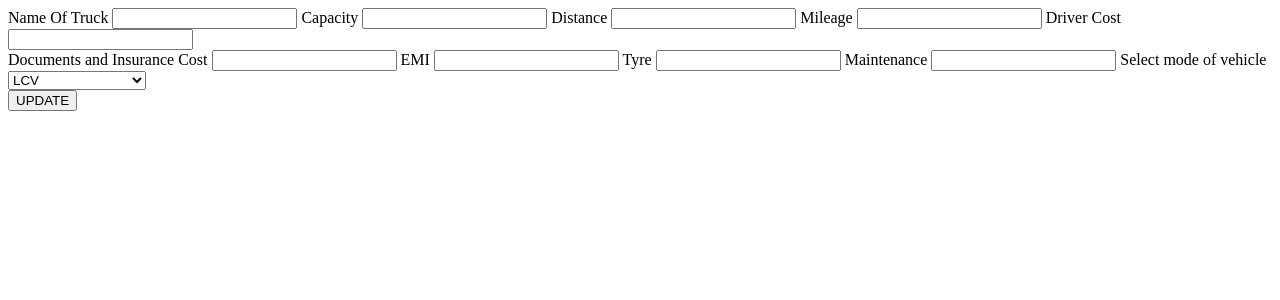
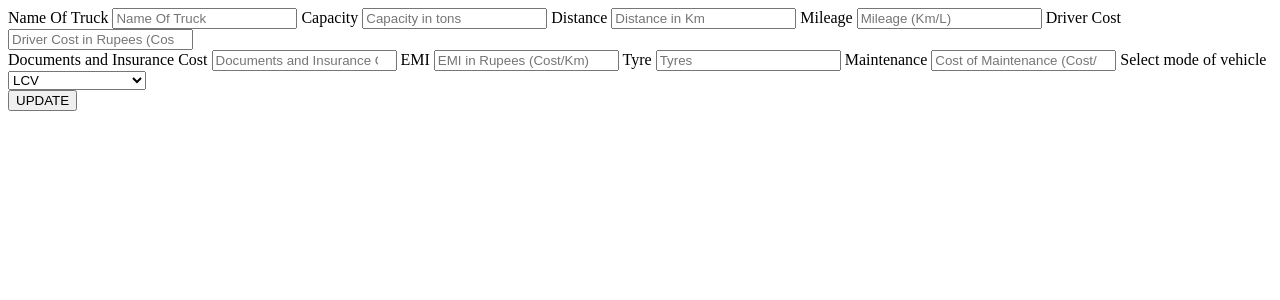
Before and after one commit to ankitmishra88/PU131_Hackminers, a PHP site: page /editvehicle.php?id=1 in a window 1280 px wide. Shown: the top 300 px of the page. Run offline with PHP 8.4, Linux system fonts and the light colour scheme; data that the repository does not hold is empty.

Commit message:
Update editvehicle.php

```diff
--- a/vehiclemanagement/editvehicle.php
+++ b/vehiclemanagement/editvehicle.php
@@ -30,8 +30,8 @@
 
 
 			header("Refresh: 1000");
-			header("Location: dashboard/view-vehicle.php");
-			// header("Location: viewvehicles.php");
+			// header("Location: dashboard/view-vehicle.php");
+			header("Location: viewvehicles.php");
 		}
 
 	?>
@@ -45,30 +45,30 @@
 
 	<form method="post" >
 		<label for="name">Name Of Truck</label>
-		<input type="text" name="name" id="name" value="<?php echo $q['NameOfTruck']; ?>" required>
+		<input type="text" name="name" id="name" placeholder="Name Of Truck" value="<?php echo $q['NameOfTruck']; ?>" required>
 		<label for="capacity">Capacity</label>
-		<input type="number" name="capacity" id="capacity" value="<?php echo $q['Capacity']; ?>" step="0.01" required>
+		<input type="number" name="capacity" id="capacity"  placeholder="Capacity in tons"  value="<?php echo $q['Capacity']; ?>" step="0.001" required>
 		<label for="distance">Distance</label>
-		<input type="number" name="distance" id="distance" value="<?php echo $q['Distance'] ?>" step="0.1" required>
+		<input type="number" name="distance" id="distance" placeholder="Distance in Km"  value="<?php echo $q['Distance'] ?>" step="0.001" required>
 		<label for="mileage">Mileage</label>
-		<input type="number" name="mileage" id="mileage" value="<?php echo $q['Mileage'] ?>" step="0.01" required>
+		<input type="number" name="mileage" id="mileage"  placeholder="Mileage (Km/L)"  value="<?php echo $q['Mileage'] ?>" step="0.001" required>
 		<label for="driverCost">Driver Cost</label>
-		<input type="number" name="driverCost" id="driverCost" value="<?php echo $q['DriverCost'] ?>" required>
+		<input type="number" name="driverCost" id="driverCost"  placeholder="Driver Cost in Rupees (Cost/Km)" value="<?php echo $q['DriverCost'] ?>" required>
 		<br />
 		<label for="documents">Documents and Insurance Cost</label>
-		<input type="number" name="documents" id="documents" value="<?php echo $q['DocumentationCost'] ?>" step="0.01" required>
+		<input type="number" name="documents" id="documents"  placeholder="Documents and Insurance Cost (Cost/Km)" value="<?php echo $q['DocumentationCost'] ?>" step="0.001" required>
 		<label for="emi">EMI</label>
-		<input type="number" name="emi" id="emi" value="<?php echo $q['EMI'] ?>" step="0.01" required>
+		<input type="number" name="emi" id="emi" placeholder="EMI in Rupees (Cost/Km)" value="<?php echo $q['EMI'] ?>" step="0.001" required>
 		<label for="tyre">Tyre</label>
-		<input type="number" name="tyre" id="tyre" value="<?php echo $q['Tyre'] ?>" required>
+		<input type="number" name="tyre" id="tyre" placeholder="Tyres" value="<?php echo $q['Tyre'] ?>" required>
 		<label for="maintenance">Maintenance</label>
-		<input type="number" name="maintenance" id="maintenance" value="<?php echo $q['Maintenance'] ?>" step="0.01" required>
+		<input type="number" name="maintenance" id="maintenance" placeholder="Cost of Maintenance (Cost/Km)" value="<?php echo $q['Maintenance'] ?>" step="0.001" required>
 		<label for="vehiclemode">Select mode of vehicle</label>
 		<select name="vehiclemode" id="vehiclemode" ">
 			<option value="LCV" <?php if ($q['VehicleMode'] == 'LCV'){ echo "".'selected'.""; } ?> >LCV</option>
 			<option value="Truck" <?php if ($q['VehicleMode'] == 'Truck'){ echo "".'selected'.""; } ?> >Truck</option>
 			<option value="Upto3Axle" <?php if ($q['VehicleMode'] == 'Upto 3 Axle'){ echo "".'selected'.""; } ?> >Upto 3 Axle Vehicle</option>
-			<option value="4to6Axle" <?php if ($q['VehicleMode'] == '4 to 6Axle'){ echo "".'selected'.""; } ?>>4 to 6 Axle Vehicle</option>
+			<option value="4to6Axle" <?php if ($q['VehicleMode'] == '4 to 6 Axle'){ echo "".'selected'.""; } ?>>4 to 6 Axle Vehicle</option>
 			<option value="7ormore" <?php if ($q['VehicleMode'] == '7 or more'){ echo "".'selected'.""; } ?>>7 or more Axle</option>
 			<option value="HCM/EME" <?php if ($q['VehicleMode'] == 'HCM/EME'){ echo "".'selected'.""; } ?>>HCM/EME</option>
 		</select>
```
